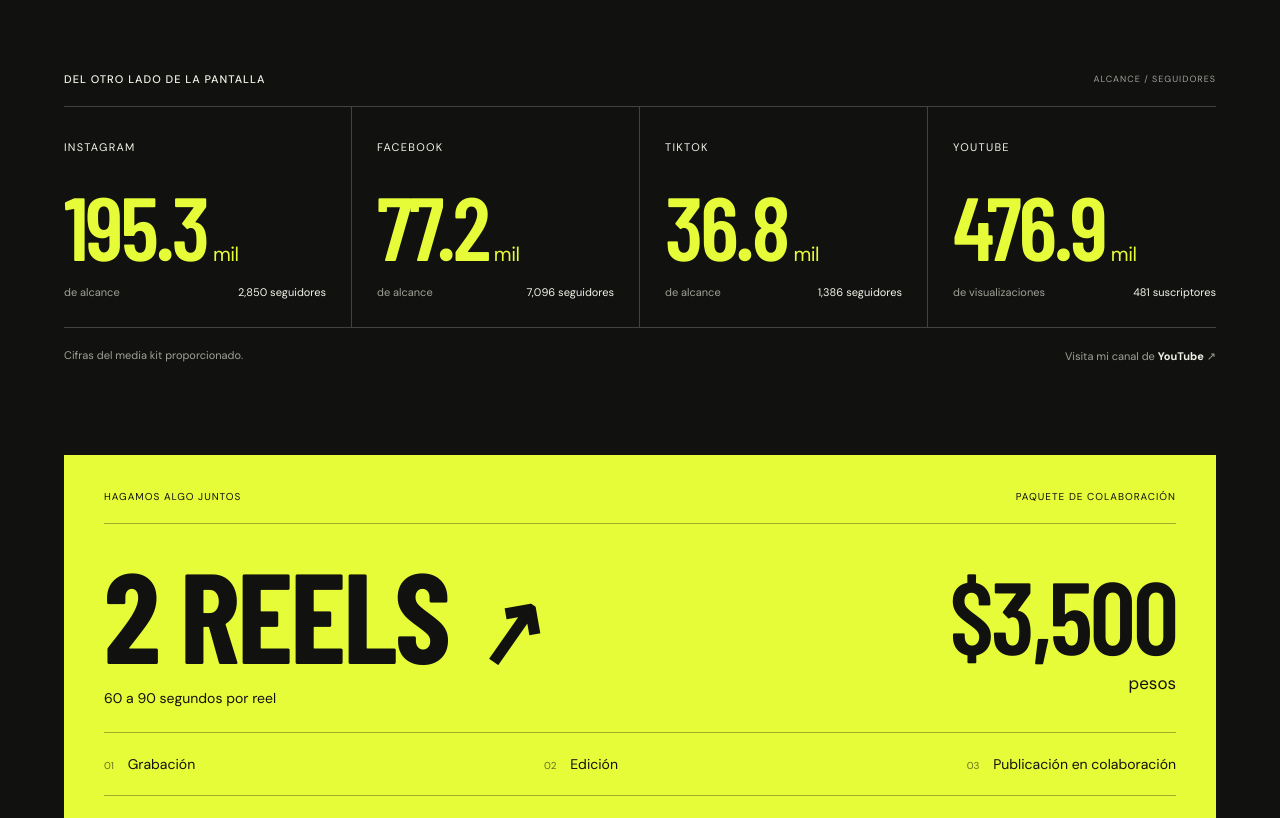
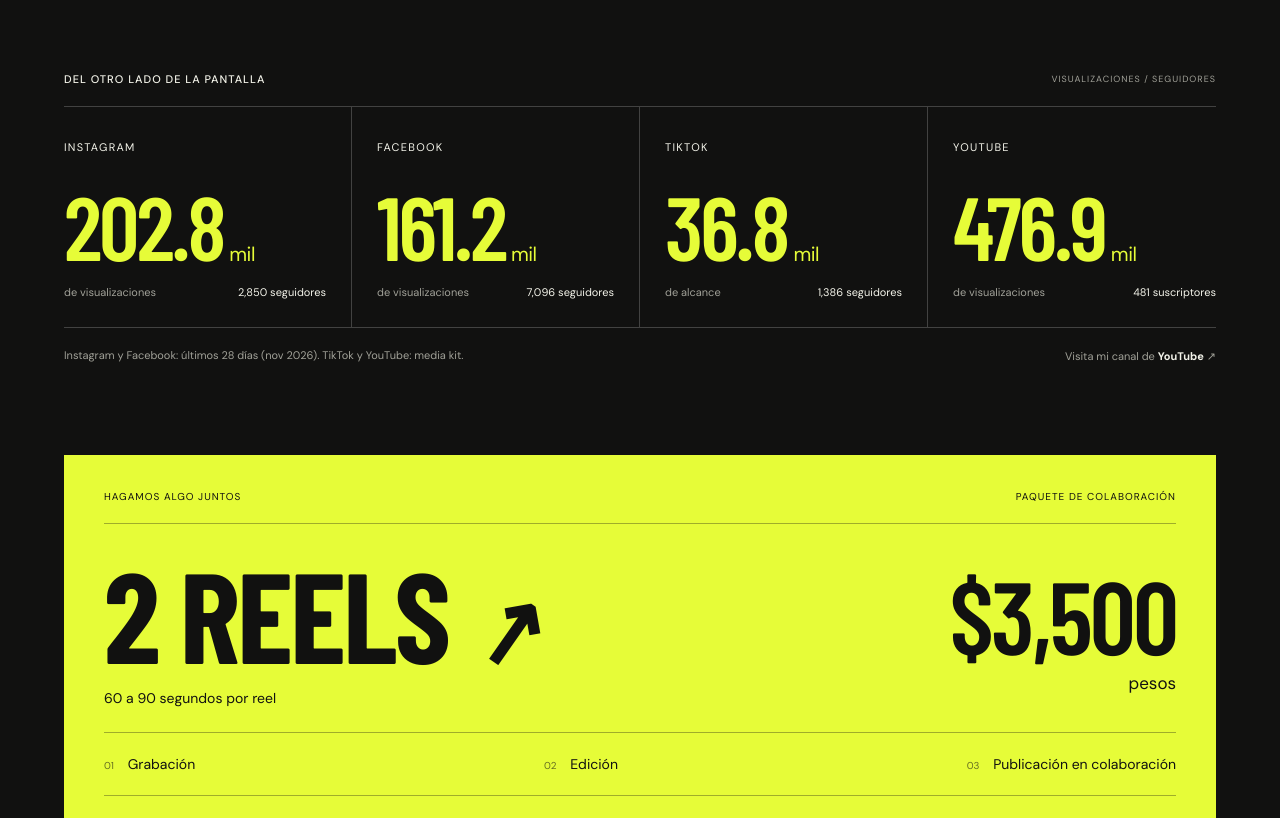
Before and after one commit to ozcarprez/eltachaz, a plain HTML site: page dist/index.html in a window 1280 px wide. Shown: the part 2376-3194 px from the top of the page. Drawn offline with nearby package versions, Linux system fonts and the light colour scheme; a script that the page names is missing; a web font is replaced by a local one.

Commit message:
Fix HTML structure and update content

```diff
--- a/dist/index.html
+++ b/dist/index.html
@@ -15,7 +15,7 @@
 <article class="reel-card"><div class="reel-card-top"><span>EL TACHAZ</span><span>09</span></div><div class="reel-embed-slot" data-index="8" data-url="https://www.instagram.com/reel/DbxHvVoNdhW/"></div></article>
 </div></section>
 <section class="collaborations" id="colaboraciones" aria-labelledby="collab-title"><div class="section-top"><span>02 / COMUNIDAD + COLABORACIONES</span><a href="https://linktr.ee/yosoyeltachaz" target="_blank" rel="noopener noreferrer">MIS REDES EN LINKTREE ↗</a></div><div class="editorial-heading"><h2 id="collab-title">Tu marca.<br><em>Mi forma</em><br>de contarla.</h2><div class="editorial-aside"><span class="asterisk" aria-hidden="true">✳</span><p>Soy Armando Zea.<br>Comunico y creo contenido<br>como <strong>El Tachaz.</strong></p><p>YouTube, Instagram, TikTok,<br>Facebook, LinkedIn y Threads.<br>Una conversación que continúa.</p></div></div>
-<div class="reach-label"><h3>DEL OTRO LADO DE LA PANTALLA</h3><span>ALCANCE / SEGUIDORES</span></div><div class="reach-grid"><article><span class="network-name">INSTAGRAM</span><p class="reach-number">195.3<span>mil</span></p><div class="reach-foot"><span>de alcance</span><strong>2,850 seguidores</strong></div></article><article><span class="network-name">FACEBOOK</span><p class="reach-number">77.2<span>mil</span></p><div class="reach-foot"><span>de alcance</span><strong>7,096 seguidores</strong></div></article><article><span class="network-name">TIKTOK</span><p class="reach-number">36.8<span>mil</span></p><div class="reach-foot"><span>de alcance</span><strong>1,386 seguidores</strong></div></article><article><span class="network-name">YOUTUBE</span><p class="reach-number">476.9<span>mil</span></p><div class="reach-foot"><span>de visualizaciones</span><strong>481 suscriptores</strong></div></article></div><div class="reach-note"><p>Cifras del media kit proporcionado.</p><a href="http://www.youtube.com/@YoSoyElTachaz" target="_blank" rel="noopener noreferrer">Visita mi canal de <strong>YouTube</strong> ↗</a></div>
+<div class="reach-label"><h3>DEL OTRO LADO DE LA PANTALLA</h3><span>VISUALIZACIONES / SEGUIDORES</span></div><div class="reach-grid"><article><span class="network-name">INSTAGRAM</span><p class="reach-number">202.8<span>mil</span></p><div class="reach-foot"><span>de visualizaciones</span><strong>2,850 seguidores</strong></div></article><article><span class="network-name">FACEBOOK</span><p class="reach-number">161.2<span>mil</span></p><div class="reach-foot"><span>de visualizaciones</span><strong>7,096 seguidores</strong></div></article><article><span class="network-name">TIKTOK</span><p class="reach-number">36.8<span>mil</span></p><div class="reach-foot"><span>de alcance</span><strong>1,386 seguidores</strong></div></article><article><span class="network-name">YOUTUBE</span><p class="reach-number">476.9<span>mil</span></p><div class="reach-foot"><span>de visualizaciones</span><strong>481 suscriptores</strong></div></article></div><div class="reach-note"><p>Instagram y Facebook: últimos 28 días (nov 2026). TikTok y YouTube: media kit.</p><a href="http://www.youtube.com/@YoSoyElTachaz" target="_blank" rel="noopener noreferrer">Visita mi canal de <strong>YouTube</strong> ↗</a></div>
 <div class="reel-proposal"><div class="proposal-label"><span>HAGAMOS ALGO JUNTOS</span><span>PAQUETE DE COLABORACIÓN</span></div><div class="proposal-main"><div><h3>2 REELS<span>↗</span></h3><p>60 a 90 segundos por reel</p></div><p class="proposal-price">$3,500<span>pesos</span></p></div><div class="proposal-includes"><span><b>01</b> Grabación</span><span><b>02</b> Edición</span><span><b>03</b> Publicación en colaboración</span></div><div class="proposal-bottom"><p>Si se requiere factura, se agrega IVA.</p><a href="https://wa.me/526643683252?text=Hola%20Armando%2C%20me%20interesa%20el%20paquete%20de%202%20reels%20(%243%2C500%20pesos)." target="_blank" rel="noopener noreferrer">Contacto <span>↗</span></a></div></div>
 </section></main><footer><a class="logo" href="#inicio"><img src="assets/el-tachaz-logo.png" width="587" height="480" alt="El Tachaz"></a><span>SIEMPRE HAY ALGO QUE CONTAR.</span><a href="#inicio">VOLVER ARRIBA ↑</a></footer>
 <script>
```
